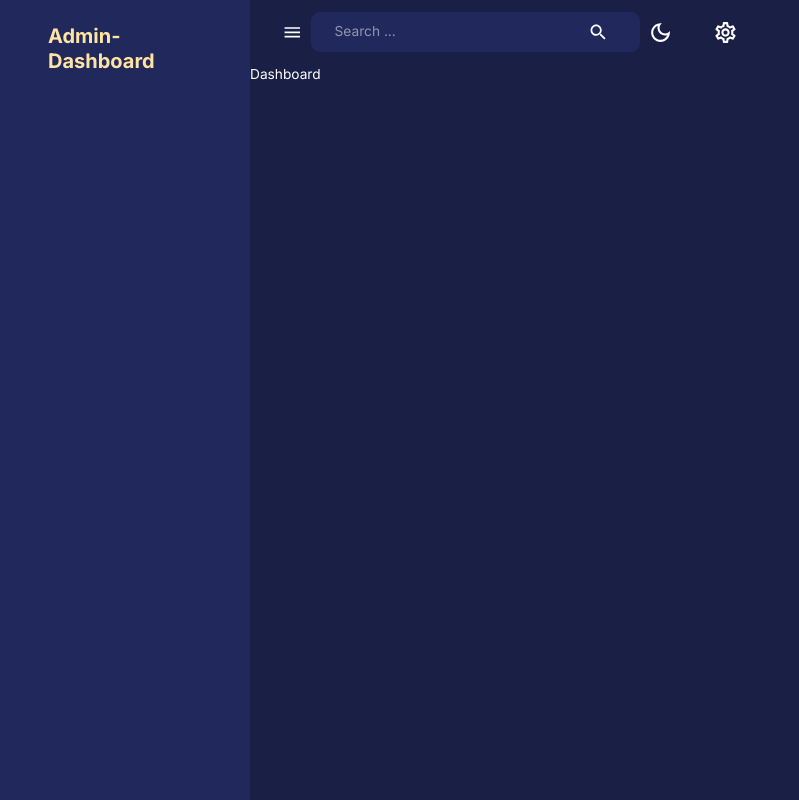
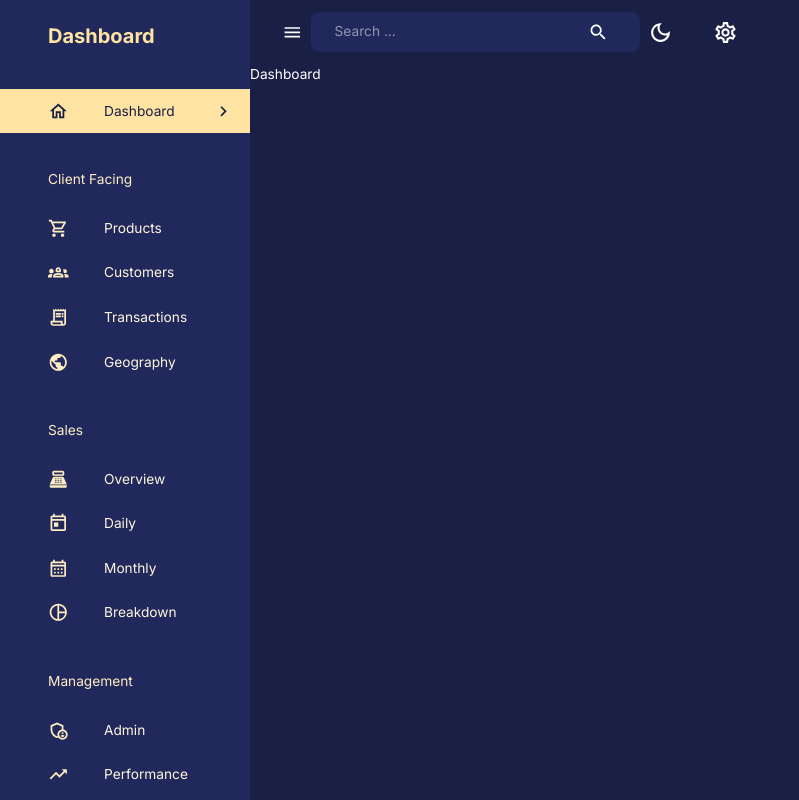
Before and after one commit to YooZiiX/AdminDashboard, a React (Create React App) app in the folder client/: page /dashboard in a window 1280 px wide. Shown: the whole page, without its empty margins (0-799 px from the left). Built offline with nearby package versions, Linux system fonts and the light colour scheme.

Commit message:
add sidebar

```diff
--- a/client/src/components/Sidebar.jsx
+++ b/client/src/components/Sidebar.jsx
@@ -130,7 +130,7 @@
               <FlexBetween color={theme.palette.secondary.main}>
                 <Box display="flex" alignItems="center" gap="0.5rem">
                   <Typography variant="h4" fontWeight="bold">
-                    Admin-Dashboard
+                    Dashboard
                   </Typography>
                 </Box>
                 {!isNonMobile && (
@@ -140,7 +140,55 @@
                 )}
               </FlexBetween>
             </Box>
-            <List></List>
+            <List>
+              {navItems.map(({ text, icon }) => {
+                if (!icon) {
+                  return (
+                    <Typography key={text} sx={{ m: "2.25rem 0 1rem 3rem" }}>
+                      {text}
+                    </Typography>
+                  );
+                }
+                const lcText = text.toLowerCase();
+
+                return (
+                  <ListItem key={text} disablePadding>
+                    <ListItemButton
+                      onClick={() => {
+                        navigate(`/${lcText}`);
+                        setActive(lcText);
+                      }}
+                      sx={{
+                        backgroundColor:
+                          active === lcText
+                            ? theme.palette.secondary[300]
+                            : "transparent",
+                        color:
+                          active === lcText
+                            ? theme.palette.primary[600]
+                            : theme.palette.secondary[100],
+                      }}
+                    >
+                      <ListItemIcon
+                        sx={{
+                          ml: "2rem",
+                          color:
+                            active === lcText
+                              ? theme.palette.primary[600]
+                              : theme.palette.secondary[200],
+                        }}
+                      >
+                        {icon}
+                      </ListItemIcon>
+                      <ListItemText primary={text} />
+                      {active === lcText && (
+                        <ChevronRightOutlined sx={{ ml: "auto" }} />
+                      )}
+                    </ListItemButton>
+                  </ListItem>
+                );
+              })}
+            </List>
           </Box>
         </Drawer>
       )}
```
